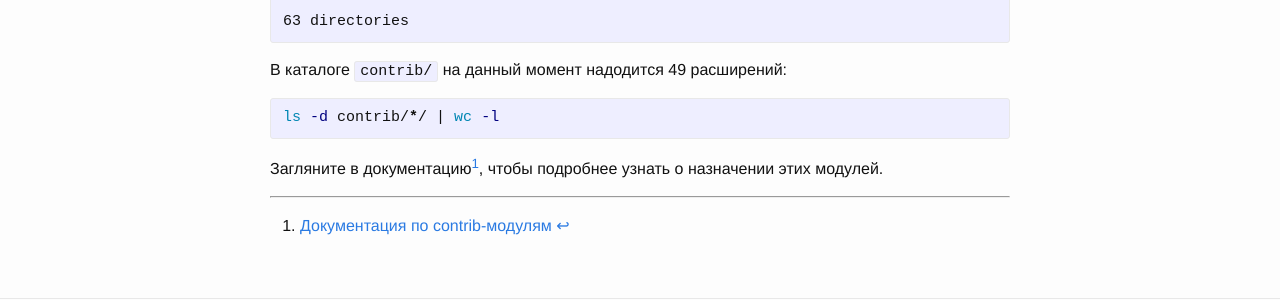
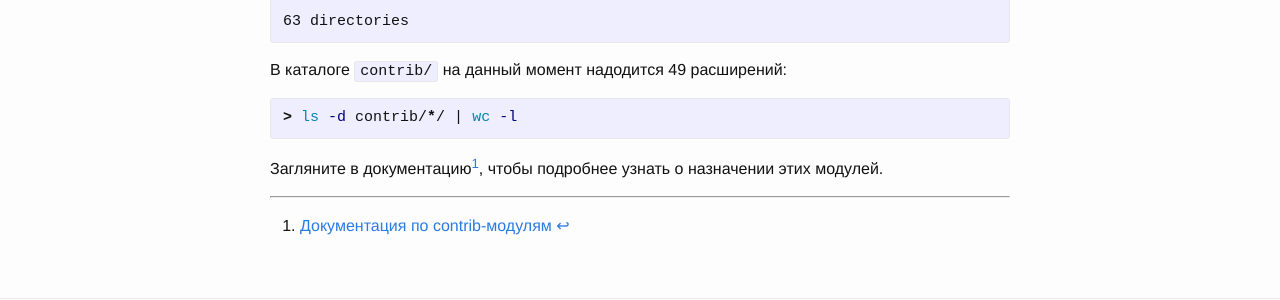
Before and after one commit to pkorobeinikov/postgresql-discovery, a Jekyll site: the page built from _posts/2015-08-26-getting-postgresql-source-code.md, in a window 1280 px wide. Shown: the part 1467-1767 px from the top of the page. Built offline with Jekyll 4.4.1, drawn with Linux system fonts in a browser that asks for light colours; comment, search, counter and statistics services are not loaded.

Commit message:
Add forgotten prompt.

````diff
--- a/_posts/2015-08-26-getting-postgresql-source-code.md
+++ b/_posts/2015-08-26-getting-postgresql-source-code.md
@@ -67,7 +67,7 @@ contrib/        # Пользовательские расширения
 В каталоге ```contrib/``` на данный момент надодится 49 расширений:
 
 {% highlight bash %}
-ls -d contrib/*/ | wc -l
+> ls -d contrib/*/ | wc -l
 {% endhighlight %}
 
 Загляните в документацию[^doc],
````
